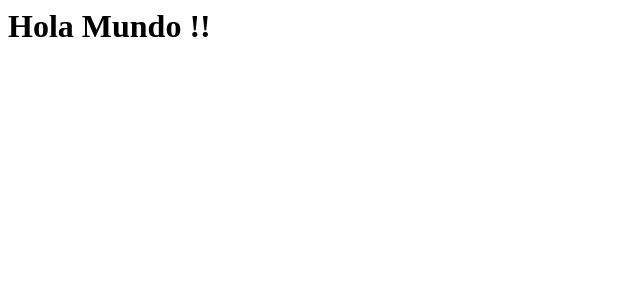
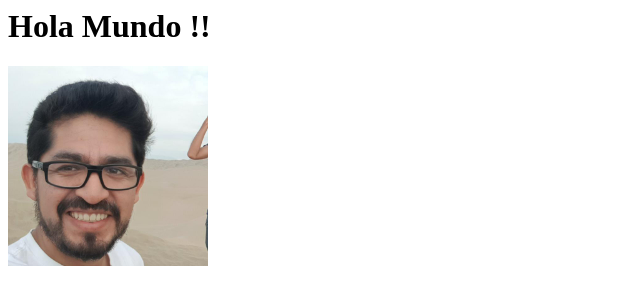
Before and after one commit to RickyGHub/rickyghub.github.io, a plain HTML site: page index.html in a window 1280 px wide. Shown: the whole page, without its empty margins (0-640 px from the left). Drawn offline with Linux system fonts and the light colour scheme.

Commit message:
agregar imagen

```diff
--- a/index.html
+++ b/index.html
@@ -1,3 +1,6 @@
 <html>
     <h1>Hola Mundo !!</h1>
+    <div>
+        <img src="rtl.jpg" height="200">
+    </div>
 </html>
```
Also changed, not shown: rtl.jpg (added).
